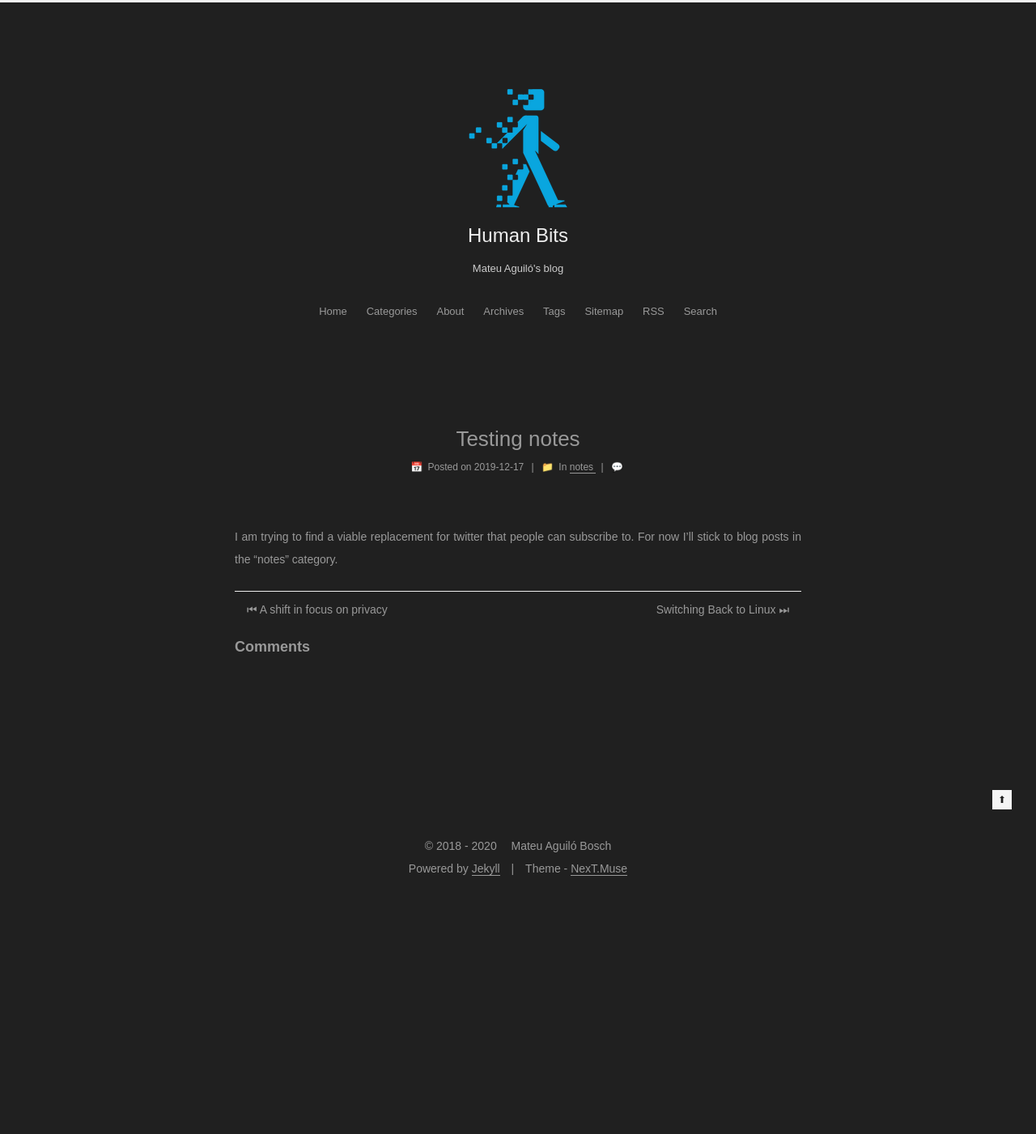
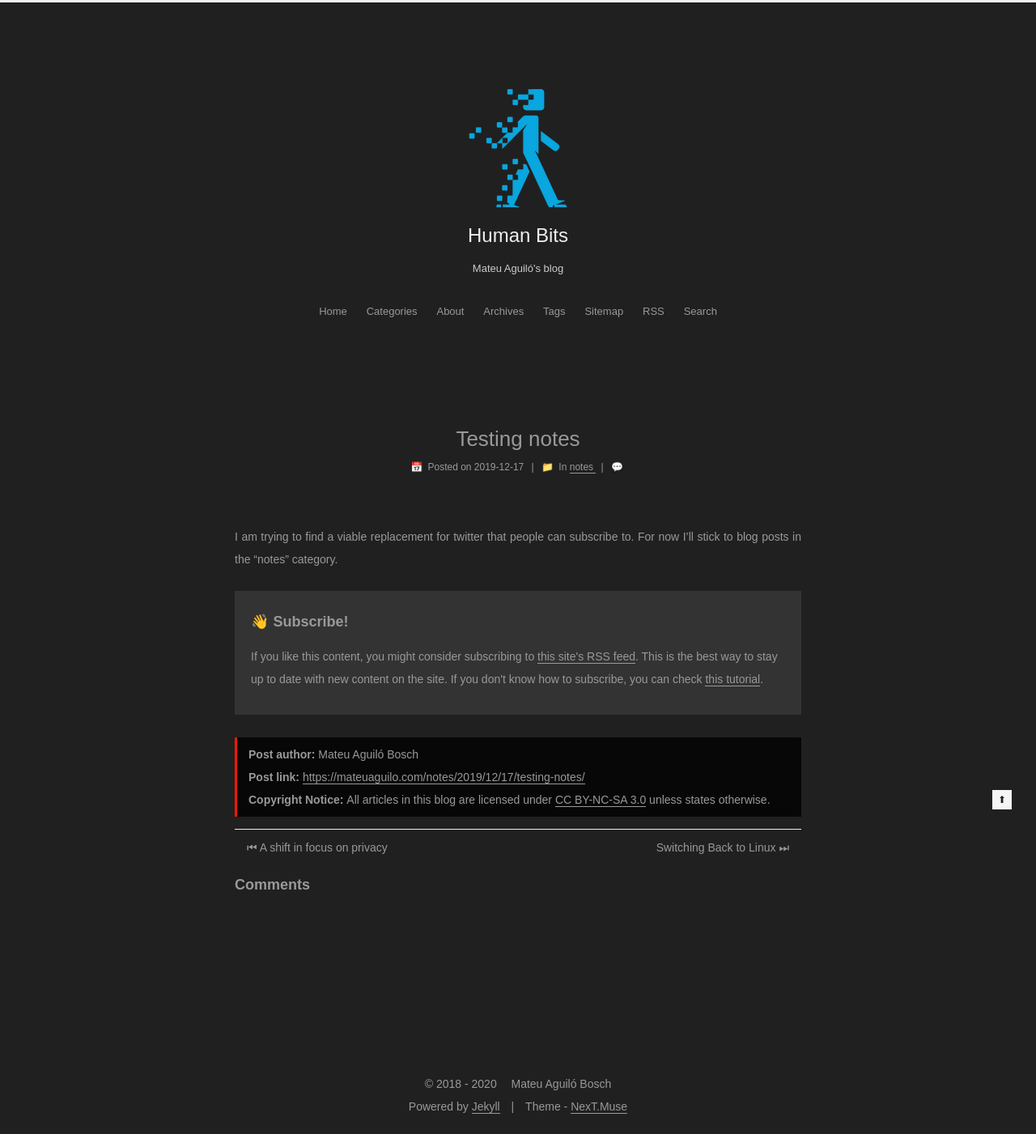
Before and after one commit to e0ipso/e0ipso.github.io, a Jekyll site: the page built from _posts/2019-12-17-testing-notes.md, in a window 1280 px wide. Shown: the whole page at 81% size. Built offline with Jekyll 4.4.1, drawn with Linux system fonts in a browser that asks for light colours; comment, search, counter and statistics services are not loaded; before the commit the page ends 1107 px from its top, so only the background shows below that.

Commit message:
feat: add copyright info and RSS CTA

```diff
--- a/_config.yml
+++ b/_config.yml
@@ -280,15 +280,14 @@ post_wordcount:
   min2read: false
   separated_meta: true
 
-# Wechat Subscriber
-#wechat_subscriber:
-  #enabled: true
-  #qcode: /path/to/your/wechatqcode ex. /uploads/wechat-qcode.jpg
-  #description: ex. subscribe to my blog by scanning my public wechat account
+# Subscribe RSS
+subscribe_rss:
+  enabled: true
+  feed: /atom.xml
 
 # Declare license on posts
 post_copyright:
-  enable: false
+  enable: enable
   license: CC BY-NC-SA 3.0
   license_url: https://creativecommons.org/licenses/by-nc-sa/3.0/
 
--- a/_data/languages/default.yml
+++ b/_data/languages/default.yml
@@ -44,7 +44,7 @@ post:
       link: Post link
       license_title: Copyright Notice
       license_content: 'All articles in this blog are licensed under
-        <a href="%s" rel="external nofollow" target="_blank">%s</a> unless stating additionally.'
+        <a href="%s" rel="external nofollow" target="_blank">%s</a> unless stated otherwise.'
 
 
 
--- a/_data/languages/en.yml
+++ b/_data/languages/en.yml
@@ -44,7 +44,7 @@ post:
     link: Post link
     license_title: Copyright Notice
     license_content: 'All articles in this blog are licensed under
-      <a href="%s" rel="external nofollow" target="_blank">%s</a> unless stating additionally.'
+      <a href="%s" rel="external nofollow" target="_blank">%s</a> unless states otherwise.'
 
 page:
   totally: Totally
--- a/_includes/_macro/post.html
+++ b/_includes/_macro/post.html
@@ -251,21 +251,13 @@
 
     <div>
       {% unless is_index %}
-        {% include _macro/wechat-subscriber.html %}
+        {% include _macro/subscribe-rss.html %}
       {% endunless %}
     </div>
 
-    <div>
-      {% unless is_index %}
-        {% include _macro/reward.html %}
-      {% endunless %}
-    </div>
-
-    <div>
-      {% unless is_index %}
-        {% include _macro/post-copyright.html %}
-      {% endunless %}
-    </div>
+    {% unless is_index %}
+      {% include _macro/post-copyright.html %}
+    {% endunless %}
 
     <footer class="post-footer">
       {% if post.tags and post.tags.size != 0 and is_index == nil or is_index == false %}
--- a/_includes/_macro/reward.html
+++ /dev/null
@@ -1,22 +0,0 @@
-{% if site.alipay or site.wechatpay %}
-  <div style="padding: 10px 0; margin: 20px auto; width: 90%; text-align: center;">
-    <div>{{ site.reward_comment }}</div>
-    <button id="rewardButton" disable="enable" onclick="var qr = document.getElementById('QR'); if (qr.style.display === 'none') {qr.style.display='block';} else {qr.style.display='none'}">
-      <span>赏</span>
-    </button>
-    <div id="QR" style="display: none;">
-      {% if site.wechatpay %}
-        <div id="wechat" style="display: inline-block">
-          <img id="wechat_qr" src="{{ site.wechatpay }}" alt="{{ site.author }} WeChat Pay"/>
-          <p>微信打赏</p>
-        </div>
-      {% endif %}
-      {% if site.alipay %}
-        <div id="alipay" style="display: inline-block">
-          <img id="alipay_qr" src="{{ site.alipay }}" alt="{{ site.author }} Alipay"/>
-          <p>支付宝打赏</p>
-        </div>
-      {% endif %}
-    </div>
-  </div>
-{% endif %}
--- /dev/null
+++ b/_includes/_macro/subscribe-rss.html
@@ -0,0 +1,9 @@
+{% if site.subscribe_rss.enabled %}
+<div id="subscribe_rss">
+    <h3>👋 Subscribe!</h3>
+    <p>
+        If you like this content, you might consider subscribing to <a href="{{ site.subscribe_rss.feed }}">this site's RSS feed</a>. This is the best way to stay up
+        to date with new content on the site. If you don't know how to subscribe, you can check <a href="http://rss-tutorial.com/rss-how-to-subscribe-to-feeds.php">this tutorial</a>.
+    </p>
+</div>
+{% endif %}
--- a/_includes/_macro/wechat-subscriber.html
+++ /dev/null
@@ -1,6 +0,0 @@
-{% if site.wechat_subscriber.enabled %}
-<div id="wechat_subscriber" style="display: block; padding: 10px 0; margin: 20px auto; width: 100%; text-align: center">
-    <img id="wechat_subscriber_qcode" src="{{ site.wechat_subscriber.qcode }}" alt="{{ site.author }} wechat" style="width: 200px; max-width: 100%;"/>
-    <div>{{ site.wechat_subscriber.description }}</div>
-</div>
-{% endif %}
--- a/_sass/_custom/custom.scss
+++ b/_sass/_custom/custom.scss
@@ -1 +1,5 @@
 // Custom styles.
+#subscribe_rss {
+  background-color: $black-dim;
+  padding: 5px 20px;
+}
```
